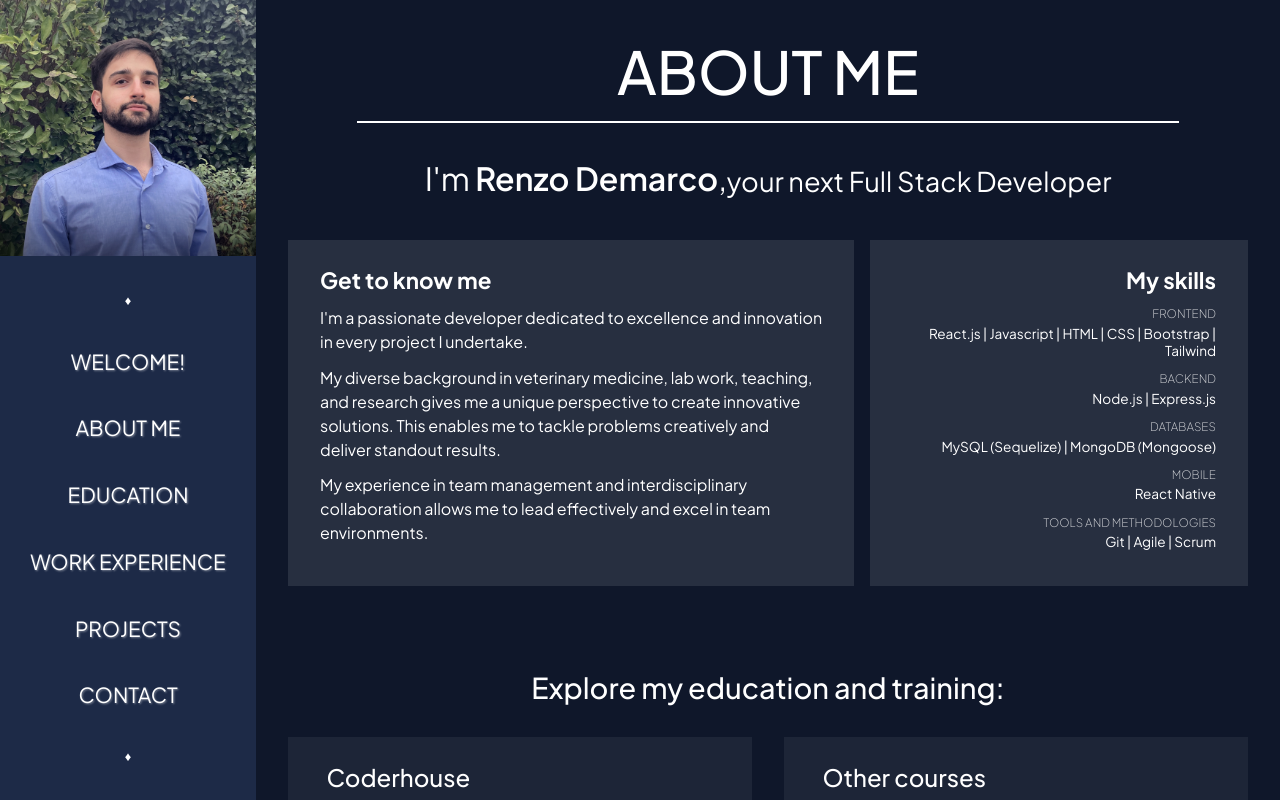
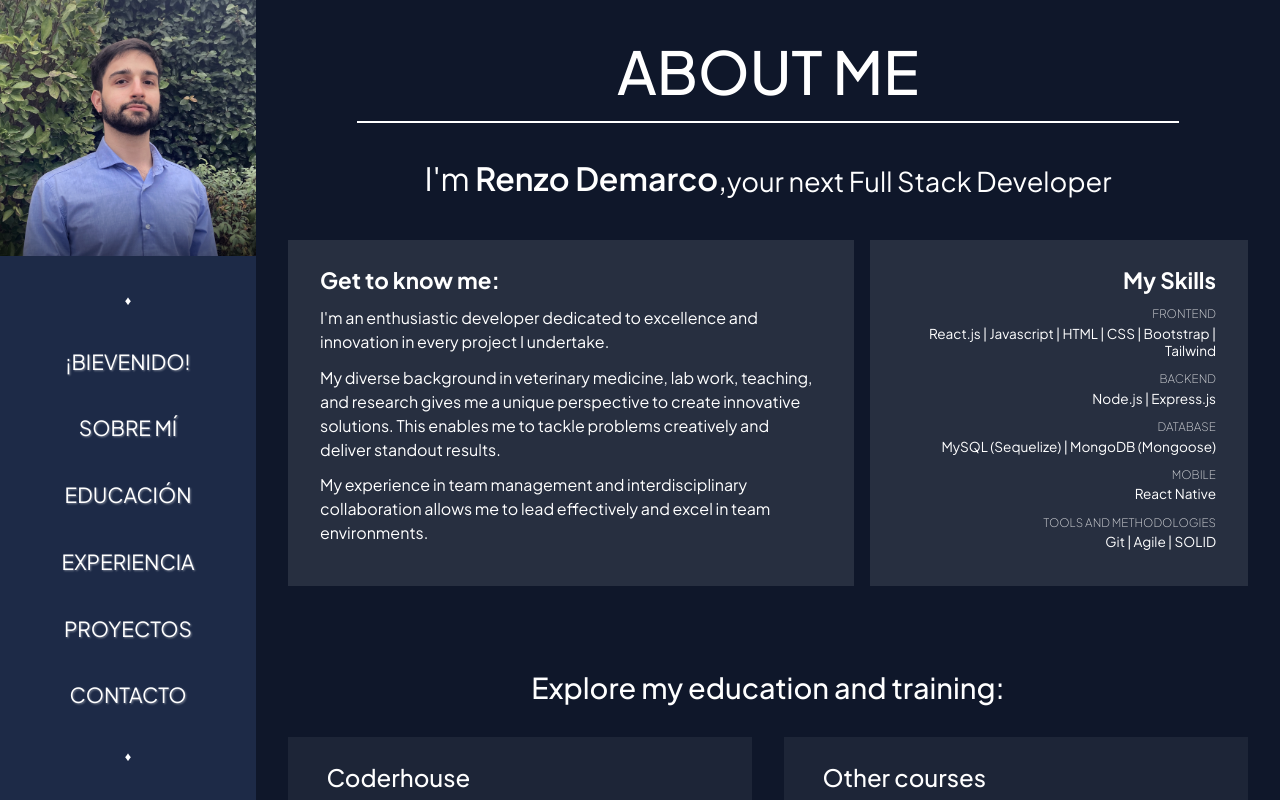
Before and after one commit to renzodemarco/portfolio, a React (Vite) app: page / in a window 1280 px wide. Both pictures are taken after a click on the button "Let's start working together". Shown: the top 800 px of the page. Built offline with nearby package versions, Linux system fonts and the light colour scheme.

Commit message:
add spanish data

```diff
--- a/src/components/DownloadCv/DownloadCv.jsx
+++ b/src/components/DownloadCv/DownloadCv.jsx
@@ -15,7 +15,7 @@ const DownloadCv = () => {
 
   return (
     <button onClick={handleDownload} className='cv-button'>
-      <p>{t("downloadCv")}</p>
+      <p>{t("downloadCV")}</p>
       <FiDownload className='cv-icon' />
     </button>
   );
--- a/src/components/Footer/Footer.jsx
+++ b/src/components/Footer/Footer.jsx
@@ -1,15 +1,21 @@
-import { navItems } from '../../data/data.js'
+import { navItems as navItemsEN } from '../../data/data.en.js';
+import { navItems as navItemsES } from '../../data/data.es.js';
+import i18n from '../../i18n.js'
 import { Link } from 'react-scroll'
 import './Footer.css'
 
 const Footer = ({ toggleIsHome, onSetActive }) => {
+
+  const current = i18n.language
+  const navItems = current === 'en' ? navItemsEN : navItemsES;
+
   return (
     <footer>
       <nav className='footer-nav'>
         <h2 className='footer-title'>Navigation:</h2>
         <ul className='nav-list footer'>
           <li className='nav-item footer' onClick={toggleIsHome}>
-            WELCOME!
+            {current === 'en' ? 'WELCOME!' : '¡BIEVENIDO!'}
           </li>
           {navItems.map((item, index) => (
             <li
--- a/src/components/LanguageButton/LanguageButton.css
+++ b/src/components/LanguageButton/LanguageButton.css
@@ -6,7 +6,7 @@
 }
 
 .lang-btn {
-  padding: .5rem 1rem;
+  padding: .5rem .9rem;
   background-color: #0f172a;
   color: #fff;
   border: 1px solid rgba(255, 255, 255, 0.2);
--- a/src/components/Navbar/Navbar.jsx
+++ b/src/components/Navbar/Navbar.jsx
@@ -1,13 +1,16 @@
 import { Link } from 'react-scroll';
+import i18n from '../../i18n';
 import './Navbar.css'
 
 const Navbar = ({ navItems, toggleIsHome, onSetActive }) => {
+
+  const current = i18n.language
 
   return (
     <nav className='navbar'>
       <ul className='nav-list'>
         <li className='nav-item' onClick={toggleIsHome}>
-          WELCOME!
+          {current === 'en' ? 'WELCOME!' : '¡BIEVENIDO!'}
         </li>
         {navItems.map((item, index) => (
           <li
@@ -17,7 +20,7 @@ const Navbar = ({ navItems, toggleIsHome, onSetActive }) => {
             <Link
               to={item.name}
               spy={true}
-              offset={ item.name === 'AboutMe' ? -140 : -120 }
+              offset={item.name === 'AboutMe' ? -140 : -120}
               smooth={true}
               duration={500}
               activeClass="active"
--- a/src/components/NavbarContainer/NavbarContainer.jsx
+++ b/src/components/NavbarContainer/NavbarContainer.jsx
@@ -1,9 +1,14 @@
 import './NavbarContainer.css'
 import img from '../../assets/profile.webp'
-import { navItems } from '../../data/data.js'
 import Navbar from '../Navbar/Navbar'
+import { navItems as navItemsEN } from '../../data/data.en.js';
+import { navItems as navItemsES } from '../../data/data.es.js';
+import i18n from '../../i18n.js'
 
 const NavbarContainer = ({ toggleIsHome, onSetActive }) => {
+
+  const current = i18n.language
+  const navItems = current === 'en' ? navItemsEN : navItemsES;
 
   return (
     <div className='navbar-container'>
--- /dev/null
+++ b/src/data/data.es.js
@@ -0,0 +1,95 @@
+export const navItems = [
+  { name: 'AboutMe', label: 'SOBRE MÍ' },
+  { name: 'Education', label: 'EDUCACIÓN' },
+  { name: 'WorkExperience', label: 'EXPERIENCIA' },
+  { name: 'Projects', label: 'PROYECTOS' },
+  { name: 'Contact', label: 'CONTACTO' }
+];
+
+export const experiences = {
+  "Desarrollador Web": [
+    {
+      company: "Freelance",
+      date: "Agosto 2023 - Actualidad",
+      responsibilities: [
+        "Diseño y desarrollo de sitios web responsivos con React.js utilizando frameworks como Bootstrap, Material-UI y Tailwind CSS, trabajando estrechamente con los clientes para entender sus necesidades y proporcionar soluciones personalizadas.",
+        "Desarrollo de APIs RESTful eficientes y escalables con Node.js.",
+        "Integración con bases de datos relacionales (SQL con Sequelize) y no relacionales (MongoDB con Mongoose).",
+        "Comunicación y coordinación con clientes y equipos de desarrollo para establecer y cumplir plazos de entrega.",
+        "Control de versiones con Git."
+      ]
+    },
+    {
+      company: "100devs",
+      date: "Mayo 2023 - Agosto 2023",
+      responsibilities: [
+        "Desarrollo y creación de sitios web personalizados para clientes en EE.UU.",
+        "Colaboración en equipos multidisciplinarios para tomar decisiones y aumentar la eficiencia del proyecto.",
+        "Desarrollo web con HTML, CSS, JavaScript, React.js implementando interfaces de usuario interactivas y adaptables.",
+        "Desarrollo backend e integración de bases de datos con MongoDB."
+      ]
+    }
+  ],
+  "Veterinario": [
+    {
+      company: "Hospital Veterinario La Granja",
+      date: "Septiembre 2020 - Actualidad",
+      responsibilities: [
+        "Responsable de supervisar el área de hospitalización, liderando un equipo de asistentes veterinarios y diseñando/implementando planes de diagnóstico y tratamiento.",
+        "Interacción con clientes para proporcionar información y responder preguntas sobre servicios y procedimientos veterinarios."
+      ]
+    },
+    {
+      company: "Laboratorio Microdiag",
+      date: "Febrero 2021 - Febrero 2023",
+      responsibilities: [
+        "Realización de pruebas hematológicas, bioquímica sanguínea y análisis de orina.",
+        "Procesamiento, organización y administración de muestras de principio a fin.",
+        "Entrada de datos y control posterior, asegurando precisión y fiabilidad.",
+        "Mantenimiento de inventario y equipos, asegurando el funcionamiento eficiente del laboratorio."
+      ]
+    }
+  ],
+  "Docente Universitario e Investigador": [
+    {
+      company: "Laboratorio de Patología, Facultad de Ciencias Veterinarias, Universidad Nacional de La Plata",
+      date: "Febrero 2017 - Marzo 2020",
+      responsibilities: [
+        "Enseñanza de cursos de Patología Veterinaria, supervisión de estudiantes y contribución a grupos interdisciplinarios de enseñanza e investigación.",
+        "Participación en proyectos de investigación enfocados en enfermedades pulmonares en bovinos, incluyendo diagnósticos citológicos e histopatológicos, entrada de datos, análisis estadístico y publicación de resultados.",
+        "Análisis estadístico de resultados de investigación y contribución a publicaciones científicas con la presentación de datos.",
+        "Organización de eventos educativos y talleres dentro de la comunidad veterinaria."
+      ]
+    }
+  ]
+};
+
+export const projects = [
+  {
+    title: "MyVetHub",
+    description: "Esta aplicación web única simplifica la gestión de clínicas veterinarias permitiendo a los usuarios crear, modificar y eliminar registros de pacientes, incluyendo características detalladas e historial médico. Soporta la actualización fácil de historiales clínicos y ofrece filtros avanzados para búsquedas eficientes de pacientes.",
+    technologies: [
+      "React.js", "Node.js", "Express.js", "MongoDB", "Mongoose", "Bootstrap"
+    ],
+    imgSrc: "https://i.imgur.com/r1XQANP.png",
+    url: "https://myvethub.onrender.com/"
+  },
+  {
+    title: "CDCommerce",
+    description: "Esta aplicación móvil ofrece una experiencia de comercio electrónico simplificada para los entusiastas de los discos. Los usuarios pueden navegar, comprar y gestionar artículos en su carrito. Incluye un perfil de usuario con carga de fotos y configuración de ubicación, mejorando la personalización y la conveniencia durante las compras.",
+    technologies: [
+      "React Native", "Expo", "Redux", "Firebase Auth", "SQLite"
+    ],
+    imgSrc: "https://imgur.com/ZO0WYer.png",
+    url: "https://cdcommerce-app.netlify.app/"
+  },
+  {
+    title: "Diagnovet Lab",
+    description: "Esta aplicación móvil ofrece una experiencia de comercio electrónico simplificada para los entusiastas de los discos. Los usuarios pueden navegar, comprar y gestionar artículos en su carrito. Incluye un perfil de usuario con carga de fotos y configuración de ubicación, mejorando la personalización y la conveniencia durante las compras.",
+    technologies: [
+      "HTML", "CSS", "JavaScript", "Bootstrap"
+    ],
+    imgSrc: "https://i.imgur.com/3i4PmFX.png",
+    url: "https://laboratoriodiagnovet.netlify.app/"
+  }
+];
--- a/src/locales/en/translation.json
+++ b/src/locales/en/translation.json
@@ -6,5 +6,18 @@
     "button": "Let's start working together",
     "contact": "Contact me:"
   },
-  "downloadCv": "Download my CV"
+  "downloadCV": "Download my CV",
+  "aboutMe": {
+    "role": "your next Full Stack Developer",
+    "intro": "Get to know me:",
+    "introPart1": "I'm an enthusiastic developer dedicated to excellence and innovation in every project I undertake.",
+    "introPart2": "My diverse background in veterinary medicine, lab work, teaching, and research gives me a unique perspective to create innovative solutions. This enables me to tackle problems creatively and deliver standout results.",
+    "introPart3": "My experience in team management and interdisciplinary collaboration allows me to lead effectively and excel in team environments.",
+    "skills": "My Skills",
+    "skillsTitle1": "Frontend",
+    "skillsTitle2": "Backend",
+    "skillsTitle3": "Database",
+    "skillsTitle4": "Mobile",
+    "skillsTitle5": "Tools and Methodologies"
+  }
 }
--- a/src/locales/es/translation.json
+++ b/src/locales/es/translation.json
@@ -6,6 +6,18 @@
     "button": "Empecemos a trabajar juntos",
     "contact": "Contáctame:"
   },
-  "downloadCv": "Descarga mi CV"
-
+  "downloadCV": "Descarga mi CV",
+  "aboutMe": {
+    "role": "tu próximo Desarrollador Full Stack",
+    "intro": "Conóceme:",
+    "introPart1": "Soy un desarrollador entusiasta, dedicado a la excelencia y la innovación en cada proyecto que emprendo.",
+    "introPart2": "Mi diversa experiencia en medicina veterinaria, trabajo de laboratorio, enseñanza e investigación me brinda una perspectiva única para crear soluciones innovadoras. Esto me permite abordar problemas de manera creativa y ofrecer resultados sobresalientes.",
+    "introPart3": "Mi experiencia en la gestión de equipos y la colaboración interdisciplinaria me permite liderar de manera efectiva y sobresalir en entornos de equipo.",
+    "skills": "Mis habilidades",
+    "skillsTitle1": "Frontend",
+    "skillsTitle2": "Backend",
+    "skillsTitle3": "Base de datos",
+    "skillsTitle4": "Mobile",
+    "skillsTitle5": "Herramientas y Metodologías"
+  }
 }
--- a/src/pages/AboutMe/AboutMe.jsx
+++ b/src/pages/AboutMe/AboutMe.jsx
@@ -1,42 +1,46 @@
 import './AboutMe.css'
+import { useTranslation } from 'react-i18next'
 
 const AboutMe = () => {
+
+  const { t } = useTranslation()
+
   return (
     <>
       <div className="presentation-container">
-        <h2>I'm <span>Renzo Demarco</span>, </h2>
-        <h3> your next Full Stack Developer</h3>
+        <h2>{t("welcome.h2")}<span> Renzo Demarco</span>, </h2>
+        <h3> {t("aboutMe.role")}</h3>
       </div>
       <div className='intro-container'>
         <div className='intro'>
-          <h4>Get to know me</h4>
-          <p>I'm a passionate developer dedicated to excellence and innovation in every project I undertake.</p>
-          <p>My diverse background in veterinary medicine, lab work, teaching, and research gives me a unique perspective to create innovative solutions. This enables me to tackle problems creatively and deliver standout results.</p>
-          <p>My experience in team management and interdisciplinary collaboration allows me to lead effectively and excel in team environments.</p>
+          <h4>{t("aboutMe.intro")}</h4>
+          <p>{t("aboutMe.introPart1")}</p>
+          <p>{t("aboutMe.introPart2")}</p>
+          <p>{t("aboutMe.introPart3")}</p>
         </div>
       </div>
       <div className='skills-container'>
-        <h4>My skills</h4>
+        <h4>{t("aboutMe.skills")}</h4>
         <ul className='skills-list'>
           <li>
-            <p className='skills-title'>Frontend</p>
+            <p className='skills-title'>{t("aboutMe.skillsTitle1")}</p>
             <p className='skills'>React.js | Javascript | HTML | CSS | Bootstrap | Tailwind</p>
           </li>
           <li>
-            <p className='skills-title'>Backend</p>
+            <p className='skills-title'>{t("aboutMe.skillsTitle2")}</p>
             <p className='skills'>Node.js | Express.js</p>
           </li>
           <li>
-            <p className='skills-title'>Databases</p>
+            <p className='skills-title'>{t("aboutMe.skillsTitle3")}</p>
             <p className='skills'>MySQL (Sequelize) | MongoDB (Mongoose)</p>
           </li>
           <li>
-            <p className='skills-title'>Mobile</p>
+            <p className='skills-title'>{t("aboutMe.skillsTitle4")}</p>
             <p className='skills'>React Native</p>
           </li>
           <li>
-            <p className='skills-title'>Tools and Methodologies</p>
-            <p className='skills'>Git | Agile | Scrum</p>
+            <p className='skills-title'>{t("aboutMe.skillsTitle5")}</p>
+            <p className='skills'>Git | Agile | SOLID</p>
           </li>
         </ul>
       </div>
--- a/src/pages/Projects/Projects.jsx
+++ b/src/pages/Projects/Projects.jsx
@@ -1,8 +1,14 @@
 import ProjectCard from '../../components/ProjectCard/ProjectCard'
-import { projects } from '../../data/data.js'
+import { projects as projectsEN } from '../../data/data.en.js';
+import { projects as projectsES } from '../../data/data.es.js';
+import i18n from '../../i18n.js'
 import './Projects.css'
 
 const Projects = () => {
+
+  const current = i18n.language
+  const projects = current === 'en' ? projectsEN : projectsES;
+
   return (
     <>
       {projects.map((data, index) => <ProjectCard data={data} key={index} />)}
--- a/src/pages/WorkExperience/WorkExperience.jsx
+++ b/src/pages/WorkExperience/WorkExperience.jsx
@@ -1,12 +1,16 @@
 import { useState } from 'react';
 import ExperienceAccordion from '../../components/ExperienceAccordion/ExperienceAccordion'
 import DownloadCv from '../../components/DownloadCv/DownloadCv'
-import { experiences } from '../../data/data'
+import { experiences as experiencesEN } from '../../data/data.en.js';
+import { experiences as experiencesES } from '../../data/data.es.js';
+import i18n from '../../i18n.js'
 import './WorkExperience.css'
 
 const WorkExperience = () => {
 
   const [expandedIndex, setExpandedIndex] = useState(null);
+  const current = i18n.language
+  const experiences = current === 'en' ? experiencesEN : experiencesES;
 
   const toggleItem = (index) => {
     if (expandedIndex === index) {
```
Also changed, not shown: src/data/data.en.js (renamed from src/data/data.js).
